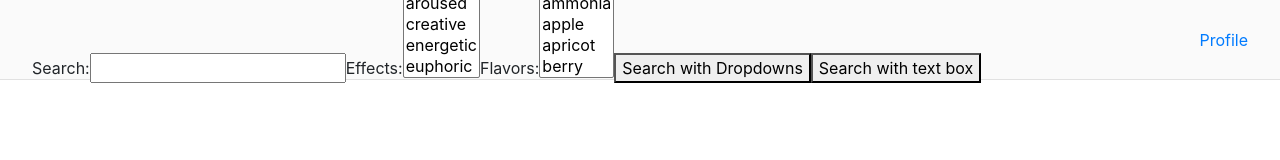
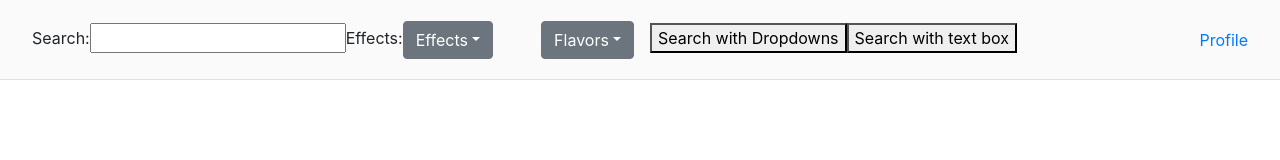
Before and after one commit to Build-Week-Med-Cabinet-6/front-end, a React (Create React App) app: page /login in a window 1280 px wide. Both pictures are taken after typing "Sample", "Sample123" into the empty fields and a click on the button "Submit". Shown: the top 160 px of the page. Built offline with nearby package versions, Linux system fonts and the light colour scheme; no server answers.

Commit message:
replace select form inputs with dropdowns
use reactstrap dropdown menus for the flavor and effect selection.

```diff
--- a/src/components/Search.jsx
+++ b/src/components/Search.jsx
@@ -1,5 +1,6 @@
 import React, { useState, useEffect } from 'react';
 import axios from 'axios';
+import { Dropdown, DropdownToggle, DropdownMenu, DropdownItem } from 'reactstrap';
 
 function Search({ strainsQuery }) {
   const url = "https://medcab6api.herokuapp.com/products";
@@ -7,9 +8,21 @@ function Search({ strainsQuery }) {
     effects: "",
     flavors: "",
   };
+  const initialDropdownState = {
+    effects: false,
+    flavors: false,
+  }
 
   const [searchStrings, setSearchStrings] = useState(initialSearchStrings);
   const [textSearch, setTextSearch] = useState("");
+  const [dropdownOpen, setDropdownOpen] = useState(initialDropdownState);
+
+  const toggle = (id) => {
+    return setDropdownOpen({
+      ...dropdownOpen,
+      [id]: !dropdownOpen[id]
+    });
+  };
 
   const generateUrlEncodedParams = (keyValuesArray) => { // keyValuesArray should be an array of arrays.
     const params = new URLSearchParams();                // each array containing the key and value at respective indexes.
@@ -46,16 +59,16 @@ function Search({ strainsQuery }) {
   const onSearchTextChange = (evt) => setTextSearch(evt.target.value);
 
   const onAddSearchTerm = (evt) => {
-    const searchTerm = evt.target.value;
-    const targetId = evt.target.id;
-    const targetSearchString = searchStrings[targetId];
-    const searchString = targetSearchString
-      ? `${targetSearchString}, ${searchTerm}`
-      : searchTerm;
+    const value = evt.target.value;
+    const myCategory = evt.target.name;
+    const mySearchString = searchStrings[myCategory];
+    const searchString = mySearchString
+      ? `${mySearchString}, ${value}`
+      : value;
 
     return setSearchStrings({
       ...searchStrings,
-      [targetId]: searchString,
+      [myCategory]: searchString,
     });
   }
 
@@ -64,24 +77,59 @@ function Search({ strainsQuery }) {
       <label htmlFor="search">Search:</label>
       <input onChange={onSearchTextChange} type="text" name="search" id="search" value={textSearch}/>
       <label htmlFor="effects">Effects:</label>
-      <select onChange={onAddSearchTerm} id="effects" multiple>
-        <option value="aroused">aroused</option>
-        <option value="creative">creative</option>
-        <option value="energetic">energetic</option>
-        <option value="euphoric">euphoric</option>
-      </select>
+      <Dropdown style={{display: "inline-block", marginRight: "3rem" }} isOpen={dropdownOpen.effects} toggle={() => toggle("effects")}>
+        <DropdownToggle caret>
+          Effects
+        </DropdownToggle>
+        <DropdownMenu>
+          <DropdownItem onClick={onAddSearchTerm} name="effects" value="aroused">aroused</DropdownItem>
+          <DropdownItem onClick={onAddSearchTerm} name="effects" value="creative">creative</DropdownItem>
+          <DropdownItem onClick={onAddSearchTerm} name="effects" value="energetic">energetic</DropdownItem>
+          <DropdownItem onClick={onAddSearchTerm} name="effects" value="euphoric">euphoric</DropdownItem>
+        </DropdownMenu>
+      </Dropdown>
 
-      <label htmlFor="flavors">Flavors:</label>
-      <select onChange={onAddSearchTerm} id="flavors" multiple>
-        <option value="ammonia">ammonia</option>
-        <option value="apple">apple</option>
-        <option value="apricot">apricot</option>
-        <option value="berry">berry</option>
-      </select>
+      <Dropdown style={{display: "inline-block", marginRight: "1rem" }} isOpen={dropdownOpen.flavors} toggle={() => toggle("flavors")}>
+        <DropdownToggle caret>
+          Flavors
+        </DropdownToggle>
+        <DropdownMenu>
+          <DropdownItem onClick={onAddSearchTerm} name="flavors" value="ammonia">ammonia</DropdownItem>
+          <DropdownItem onClick={onAddSearchTerm} name="flavors" value="apple">apple</DropdownItem>
+          <DropdownItem onClick={onAddSearchTerm} name="flavors" value="apricot">apricot</DropdownItem>
+          <DropdownItem onClick={onAddSearchTerm} name="flavors" value="berry">berry</DropdownItem>
+        </DropdownMenu>
+      </Dropdown>
 
       <button onClick={onSearchSubmit}>Search with Dropdowns</button>
       <button onClick={onTextSearch}>Search with text box</button>
     </form>
+
+
+    // <div>
+    //   <form>
+    //     <label htmlFor="search">Search:</label>
+    //     <input onChange={onSearchTextChange} type="text" name="search" id="search" value={textSearch}/>
+    //     <label htmlFor="effects">Effects:</label>
+    //     <select onChange={onAddSearchTerm} id="effects" multiple>
+    //       <option value="aroused">aroused</option>
+    //       <option value="creative">creative</option>
+    //       <option value="energetic">energetic</option>
+    //       <option value="euphoric">euphoric</option>
+    //     </select>
+
+    //     <label htmlFor="flavors">Flavors:</label>
+    //     <select onChange={onAddSearchTerm} id="flavors" multiple>
+    //       <option value="ammonia">ammonia</option>
+    //       <option value="apple">apple</option>
+    //       <option value="apricot">apricot</option>
+    //       <option value="berry">berry</option>
+    //     </select>
+
+    //     <button onClick={onSearchSubmit}>Search with Dropdowns</button>
+    //     <button onClick={onTextSearch}>Search with text box</button>
+    //   </form>
+    // </div>
   );
 }
 
```
